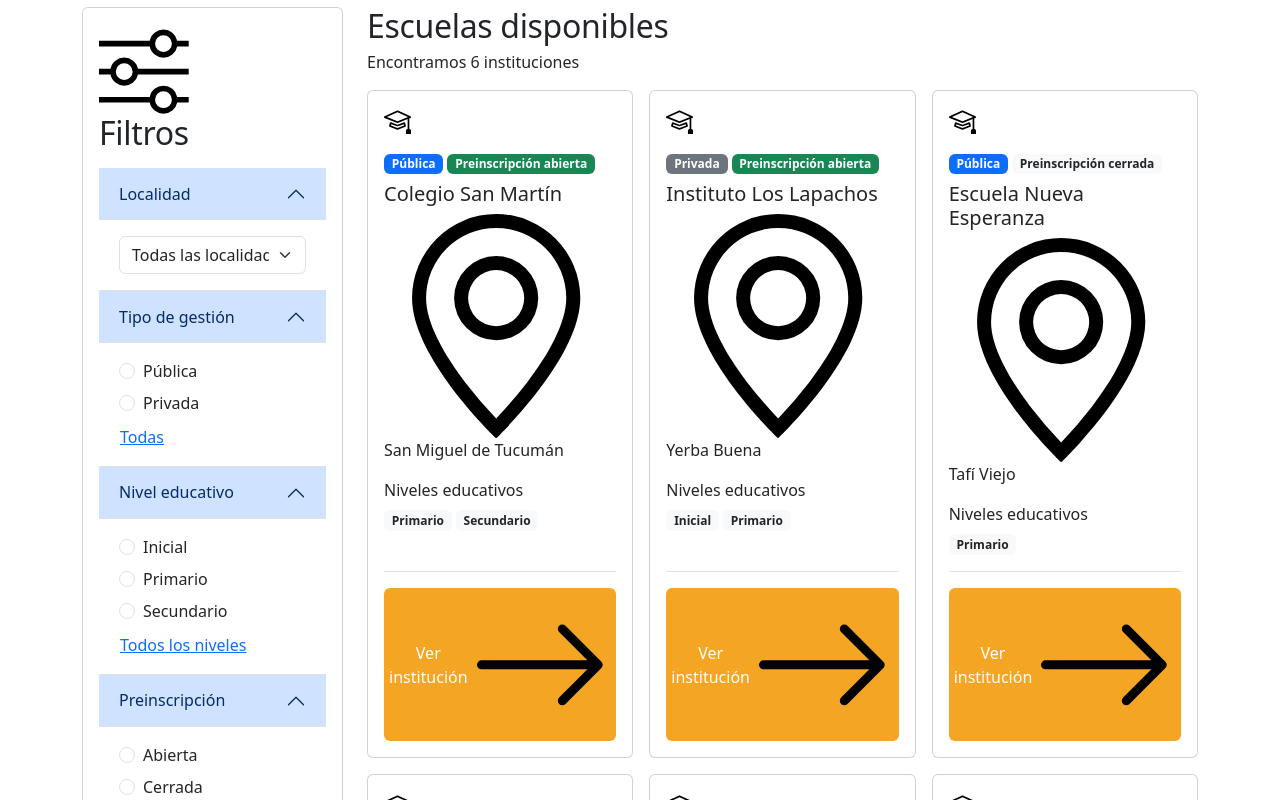
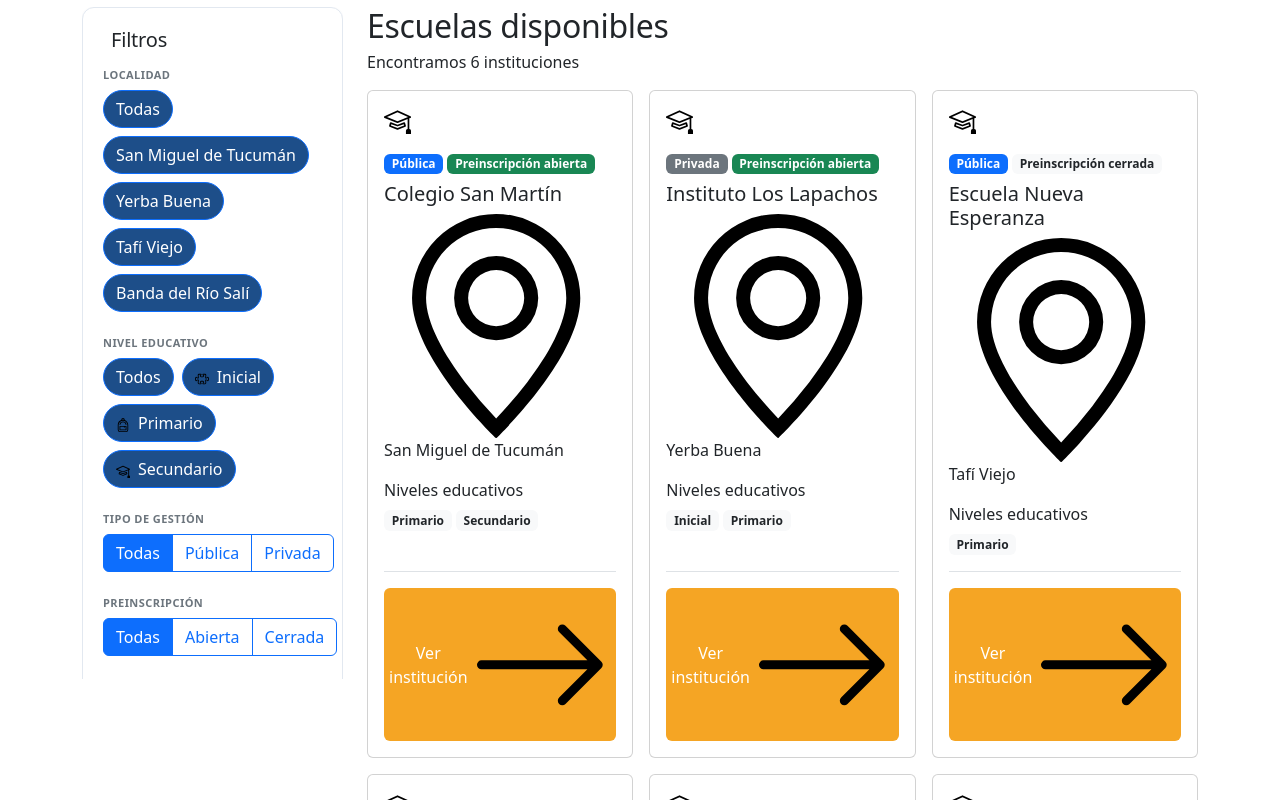
Before and after one commit to SheylaAstorga/Preinscribe-Frontend, a React (Vite) app: page /escuelas in a window 1280 px wide. Shown: the part 320-1120 px from the top of the page. Built offline with nearby package versions, Linux system fonts and the light colour scheme.

Commit message:
Modifique el filtro de del componente FiltroEscuelas

```diff
--- a/src/components/pages/Escuela/FiltrosEscuelas.jsx
+++ b/src/components/pages/Escuela/FiltrosEscuelas.jsx
@@ -1,13 +1,104 @@
-
+import { useState } from "react";
 import {
-  Card,
   Form,
   Button,
-  Accordion,
+  ButtonGroup,
+  ToggleButton,
+  Offcanvas,
+  Badge,
 } from "react-bootstrap";
+import { Sliders, X, Puzzle, Backpack, Mortarboard } from "react-bootstrap-icons";
 
-import { Sliders } from "react-bootstrap-icons";
+/* ---------------------------------------------------------------------
+   Opciones de cada filtro
+   --------------------------------------------------------------------- */
+const LOCALIDADES = [
+  "San Miguel de Tucumán",
+  "Yerba Buena",
+  "Tafí Viejo",
+  "Banda del Río Salí",
+];
 
+// Hasta esta cantidad de localidades se muestran como botones (sin desplegable).
+// Si la lista crece más, se usa el select.
+const MAX_LOCALIDADES_EN_PILDORAS = 6;
+
+const GESTION = [
+  { valor: "", texto: "Todas" },
+  { valor: "Pública", texto: "Pública" },
+  { valor: "Privada", texto: "Privada" },
+];
+
+const ESTADOS = [
+  { valor: "", texto: "Todas" },
+  { valor: "abierta", texto: "Abierta" },
+  { valor: "cerrada", texto: "Cerrada" },
+];
+
+const NIVELES = [
+  { valor: "", texto: "Todos" },
+  { valor: "Inicial", texto: "Inicial", Icono: Puzzle },
+  { valor: "Primario", texto: "Primario", Icono: Backpack },
+  { valor: "Secundario", texto: "Secundario", Icono: Mortarboard },
+];
+
+// Altura real de la navbar (ajustar si cambia) + un respiro.
+// El panel se queda fijo justo debajo de ella en escritorio.
+const ALTURA_NAVBAR = 96;
+const TOP_STICKY = ALTURA_NAVBAR + 16;
+
+/* ---------------------------------------------------------------------
+   Único bloque de estilo: el aspecto de "tarjeta" solo en escritorio.
+   En celular el panel vive dentro del offcanvas y no necesita borde.
+   --------------------------------------------------------------------- */
+const estilos = `
+@media (min-width: 992px) {
+  .ff-panel {
+    padding: 1.25rem;
+    border: 1px solid var(--pi-border, #E2E8F0);
+    border-radius: 12px;
+    background: #fff;
+    box-shadow: var(--pi-shadow-1, 0 1px 3px rgba(10, 37, 64, .06));
+  }
+}
+`;
+
+/* ---------------------------------------------------------------------
+   Piezas chicas
+   --------------------------------------------------------------------- */
+
+// Grupo de filtro con título accesible (fieldset + legend)
+const Grupo = ({ etiqueta, children }) => (
+  <fieldset className="mb-4">
+    <legend className="label-sm text-secondary text-uppercase mb-2">{etiqueta}</legend>
+    {children}
+  </fieldset>
+);
+
+// Control segmentado: una sola fila de botones de igual ancho
+const Segmentado = ({ nombre, valor, opciones, onChange }) => (
+  <ButtonGroup className="w-100">
+    {opciones.map((op) => (
+      <ToggleButton
+        key={op.valor || "todos"}
+        id={`${nombre}-${op.valor || "todos"}`}
+        type="radio"
+        variant="outline-primary"
+        name={nombre}
+        value={op.valor}
+        checked={valor === op.valor}
+        onChange={() => onChange(op.valor)}
+      >
+        {op.texto}
+      </ToggleButton>
+    ))}
+  </ButtonGroup>
+);
+
+/* ---------------------------------------------------------------------
+   Componente
+   Props nuevas (opcionales): totalResultados, localidades
+   --------------------------------------------------------------------- */
 const FiltrosEscuelas = ({
   localidad,
   gestion,
@@ -19,140 +110,203 @@ const FiltrosEscuelas = ({
   onEstadoChange,
   onLimpiar,
   hayFiltrosActivos,
+  totalResultados,
+  localidades = LOCALIDADES,
 }) => {
+  const [show, setShow] = useState(false); // solo afecta al panel en celular/tablet
+
+  // Filtros aplicados, para mostrarlos como chips que se pueden quitar de a uno
+  const activos = [
+    localidad && { clave: "localidad", texto: localidad, quitar: () => onLocalidadChange("") },
+    gestion && { clave: "gestion", texto: `Gestión ${gestion.toLowerCase()}`, quitar: () => onGestionChange("") },
+    nivel && { clave: "nivel", texto: `Nivel ${nivel.toLowerCase()}`, quitar: () => onNivelChange("") },
+    estado && {
+      clave: "estado",
+      texto: estado === "abierta" ? "Preinscripción abierta" : "Preinscripción cerrada",
+      quitar: () => onEstadoChange(""),
+    },
+  ].filter(Boolean);
+
+  const hay = hayFiltrosActivos ?? activos.length > 0;
+
+  const textoVerResultados =
+    typeof totalResultados === "number"
+      ? `Ver ${totalResultados} ${totalResultados === 1 ? "escuela" : "escuelas"}`
+      : "Ver resultados";
+
   return (
-    <Card className="panel-filtros">
-      <Card.Body>
-        <div className="d-flex align-items-center justify-content-between mb-3">
-          <h2 className="titulo-filtros mb-0">
-            <Sliders className="me-2" />
+    <>
+      <style>{estilos}</style>
+
+      {/* En escritorio el panel queda fijo mientras se recorren los resultados.
+          zIndex bajo: así la navbar (sticky/fixed, z-index 1020+) siempre queda por encima.
+          maxHeight + overflow: si la pantalla es baja, el panel hace scroll en lugar de cortarse. */}
+      <div
+        className="sticky-lg-top"
+        style={{
+          top: TOP_STICKY,
+          zIndex: 1,
+          maxHeight: `calc(100vh - ${TOP_STICKY + 16}px)`,
+          overflowY: "auto",
+        }}
+      >
+        {/* ---------- Botón que abre los filtros (solo celular y tableta) ---------- */}
+        <Button
+          variant="outline-primary"
+          style={{ backgroundColor: "var(--pi-blue,)", color: "white" }}
+          className="d-lg-none w-50 d-flex align-items-center justify-content-center gap-2"
+          onClick={() => setShow(true)}
+        >
+          <Sliders aria-hidden="true" />
           Filtros
+          {activos.length > 0 && (
+            <Badge pill bg="primary">
+              {activos.length}
+            </Badge>
+          )}
+        </Button>
+
+        {/* ---------- Panel: offcanvas inferior en < lg, tarjeta fija en >= lg ---------- */}
+        <Offcanvas
+          responsive="lg"
+          placement="bottom"
+          show={show}
+          onHide={() => setShow(false)}
+          className="rounded-top-4"
+          style={{ height: "auto", maxHeight: "85vh" }}
+        >
+          <Offcanvas.Header closeButton>
+            <Offcanvas.Title as="h2" className="h5 d-flex align-items-center gap-2">
+              <Sliders aria-hidden="true" />
+              Filtros
+            </Offcanvas.Title>
+          </Offcanvas.Header>
+
+          <Offcanvas.Body>
+            <div className="ff-panel w-100">
+              {/* Título del panel (solo escritorio: en celular está en la cabecera) */}
+              <div className="d-none d-lg-flex align-items-center justify-content-between mb-3">
+                <h2 className="h5 d-flex align-items-center gap-2 mb-0">
+                  <Sliders aria-hidden="true" />
+                  Filtros
+                  {activos.length > 0 && (
+                    <Badge pill bg="primary">
+                      {activos.length}
+                    </Badge>
+                  )}
                 </h2>
 
-          {hayFiltrosActivos && (
-            <Button
-              variant="link"
-              className="p-0 limpiar-enlace"
-              onClick={onLimpiar}
-            >
-              Limpiar
+                {hay && (
+                  <Button variant="link" size="sm" className="p-0 text-decoration-none" onClick={onLimpiar}>
+                    Limpiar todo
                   </Button>
                 )}
               </div>
 
-        <Accordion
-          defaultActiveKey={["0", "1", "2", "3"]}
-          alwaysOpen
-          flush
+              {/* Filtros aplicados */}
+              {activos.length > 0 && (
+                <div className="d-flex flex-wrap gap-2 mb-4" aria-label="Filtros aplicados">
+                  {activos.map((f) => (
+                    <Button
+                      key={f.clave}
+                      variant="outline-primary"
+                      size="sm"
+                      className="rounded-pill d-inline-flex align-items-center gap-1"
+                      style={{background:"var(--pi-blue)", color: "white"}}
+                      onClick={f.quitar}
+                      aria-label={`Quitar filtro: ${f.texto}`}
                     >
-          <Accordion.Item eventKey="0">
-            <Accordion.Header>Localidad</Accordion.Header>
+                      {f.texto}
+                      <X size={18} aria-hidden="true" />
+                    </Button>
+                  ))}
+                </div>
+              )}
 
-            <Accordion.Body>
+              <Grupo etiqueta="Localidad">
+                {localidades.length <= MAX_LOCALIDADES_EN_PILDORAS ? (
+                  // Pocas opciones: botones a la vista, sin desplegable que se pueda salir de pantalla
+                  <div className="d-flex flex-wrap gap-2">
+                    {["", ...localidades].map((l, i) => (
+                      <ToggleButton
+                        key={l || "todas"}
+                        id={`localidad-${i}`}
+                        type="radio"
+                        variant="outline-primary"
+                        style={{background:"var(--pi-blue)", color: "white"}}
+                        name="localidad"
+                        value={l}
+                        checked={localidad === l}
+                        onChange={() => onLocalidadChange(l)}
+                        className="rounded-pill"
+                      >
+                        {l || "Todas"}
+                      </ToggleButton>
+                    ))}
+                  </div>
+                ) : (
+                  // Muchas opciones: select nativo
                   <Form.Select
                     value={localidad}
                     onChange={(e) => onLocalidadChange(e.target.value)}
                     aria-label="Filtrar por localidad"
                   >
                     <option value="">Todas las localidades</option>
-                <option value="San Miguel de Tucumán">
-                  San Miguel de Tucumán
+                    {localidades.map((l) => (
+                      <option key={l} value={l}>
+                        {l}
                       </option>
-                <option value="Yerba Buena">Yerba Buena</option>
-                <option value="Tafí Viejo">Tafí Viejo</option>
-                <option value="Banda del Río Salí">
-                  Banda del Río Salí
-                </option>
+                    ))}
                   </Form.Select>
-            </Accordion.Body>
-          </Accordion.Item>
+                )}
+              </Grupo>
 
-          <Accordion.Item eventKey="1">
-            <Accordion.Header>Tipo de gestión</Accordion.Header>
+              <Grupo etiqueta="Nivel educativo">
+                <div className="d-flex flex-wrap gap-2">
+                  {NIVELES.map(({ valor, texto, Icono }) => (
+                    <ToggleButton
+                      key={valor || "todos"}
+                      id={`nivel-${valor || "todos"}`}
+                      type="radio"
+                      variant="outline-primary"
+                      style={{background:"var(--pi-blue)", color: "white"}}
+                      name="nivel"
+                      value={valor}
+                      checked={nivel === valor}
+                      onChange={() => onNivelChange(valor)}
+                      className="rounded-pill"
+                    >
+                      {Icono && <Icono size={14} className="me-2" aria-hidden="true" />}
+                      {texto}
+                    </ToggleButton>
+                  ))}
+                </div>
+              </Grupo>
 
-            <Accordion.Body>
-              {["Pública", "Privada"].map((opcion) => (
-                <Form.Check
-                  key={opcion}
-                  type="radio"
-                  name="gestion"
-                  label={opcion}
-                  value={opcion}
-                  checked={gestion === opcion}
-                  onChange={() => onGestionChange(opcion)}
-                  className="mb-2"
-                />
-              ))}
+              <Grupo etiqueta="Tipo de gestión">
+                <Segmentado nombre="gestion" valor={gestion} opciones={GESTION} onChange={onGestionChange} />
+              </Grupo>
 
-              <Button
-                variant="link"
-                className="p-0 limpiar-enlace"
-                onClick={() => onGestionChange("")}
-              >
-                Todas
+              <Grupo etiqueta="Preinscripción">
+                <Segmentado nombre="estado" valor={estado} opciones={ESTADOS} onChange={onEstadoChange} />
+              </Grupo>
+
+              {/* Acciones fijas al pie del panel (solo celular y tableta) */}
+              <div className="sticky-bottom bg-white pt-3 d-lg-none">
+                <div className="d-flex gap-2">
+                  <Button variant="outline-primary" style={{background:"var(--pi-blue)", color: "white"}} className="flex-fill" onClick={onLimpiar} disabled={!hay}>
+                    Limpiar
                   </Button>
-            </Accordion.Body>
-          </Accordion.Item>
-
-          <Accordion.Item eventKey="2">
-            <Accordion.Header>Nivel educativo</Accordion.Header>
-
-            <Accordion.Body>
-              {["Inicial", "Primario", "Secundario"].map((opcion) => (
-                <Form.Check
-                  key={opcion}
-                  type="radio"
-                  name="nivel"
-                  label={opcion}
-                  value={opcion}
-                  checked={nivel === opcion}
-                  onChange={() => onNivelChange(opcion)}
-                  className="mb-2"
-                />
-              ))}
-
-              <Button
-                variant="link"
-                className="p-0 limpiar-enlace"
-                onClick={() => onNivelChange("")}
-              >
-                Todos los niveles
+                  <Button className="flex-fill" onClick={() => setShow(false)}>
+                    {textoVerResultados}
                   </Button>
-            </Accordion.Body>
-          </Accordion.Item>
-
-          <Accordion.Item eventKey="3">
-            <Accordion.Header>Preinscripción</Accordion.Header>
-
-            <Accordion.Body>
-              {[
-                { valor: "abierta", texto: "Abierta" },
-                { valor: "cerrada", texto: "Cerrada" },
-              ].map((opcion) => (
-                <Form.Check
-                  key={opcion.valor}
-                  type="radio"
-                  name="estado"
-                  label={opcion.texto}
-                  value={opcion.valor}
-                  checked={estado === opcion.valor}
-                  onChange={() => onEstadoChange(opcion.valor)}
-                  className="mb-2"
-                />
-              ))}
-
-              <Button
-                variant="link"
-                className="p-0 limpiar-enlace"
-                onClick={() => onEstadoChange("")}
-              >
-                Todos los estados
-              </Button>
-            </Accordion.Body>
-          </Accordion.Item>
-        </Accordion>
-      </Card.Body>
-    </Card>
+                </div>
+              </div>
+            </div>
+          </Offcanvas.Body>
+        </Offcanvas>
+      </div>
+    </>
   );
 };
 
```
Lines whose indentation alone changed are shown as unchanged.
